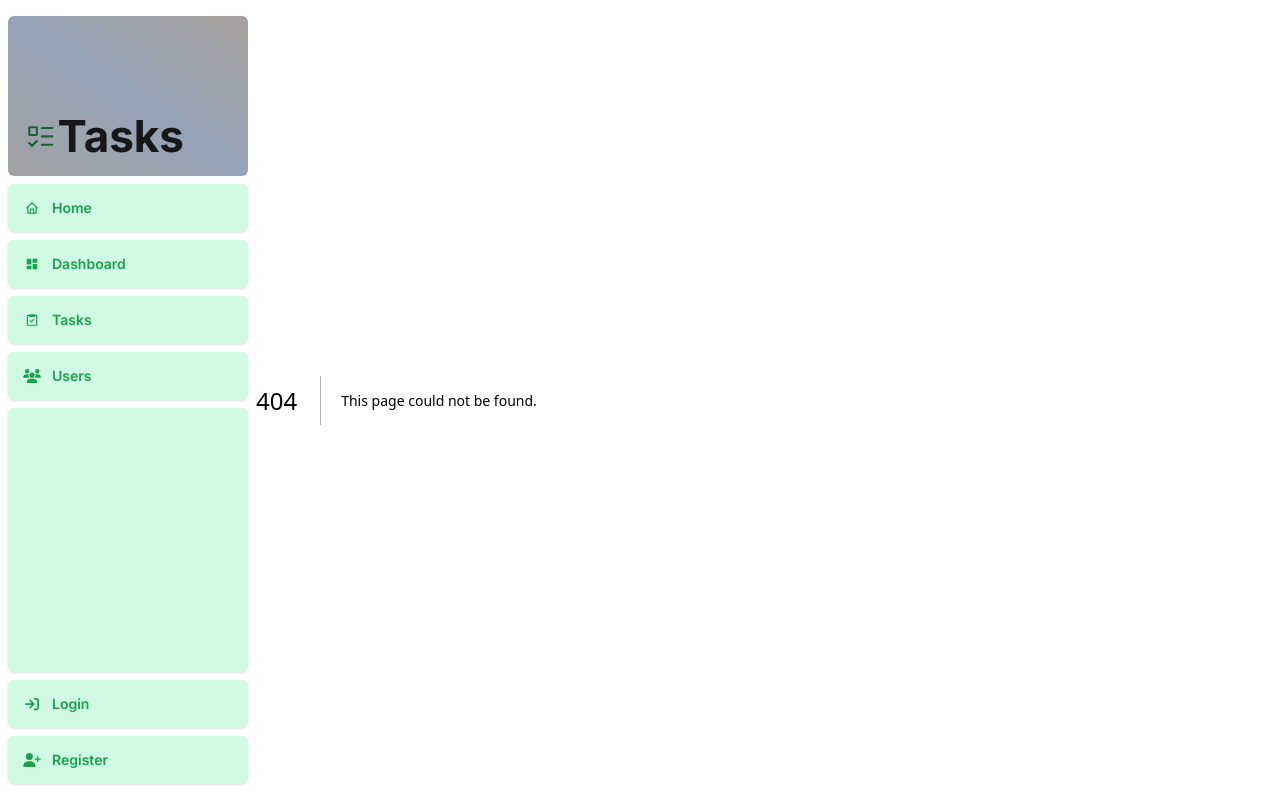
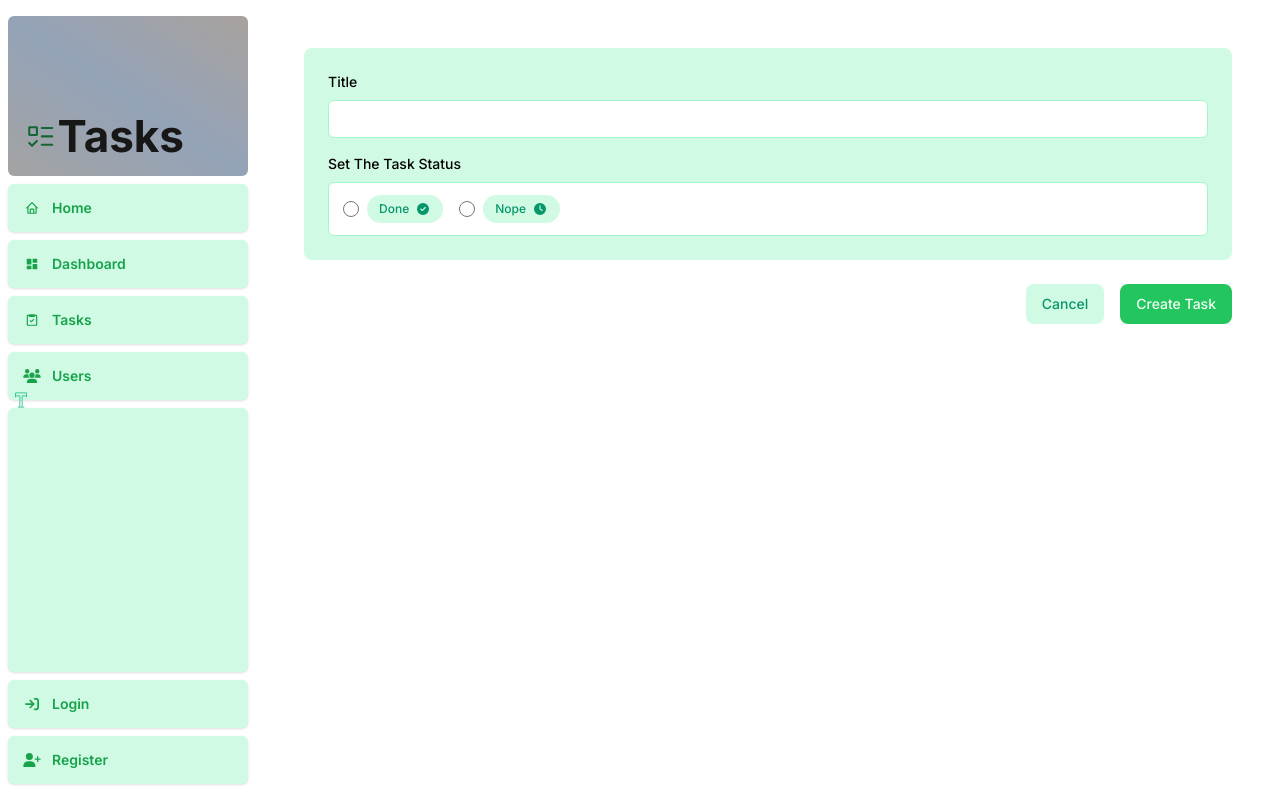
Before and after one commit to ahmad-elshowair/next-tasks, a Next.js app: page /tasks/create in a window 1280 px wide. Before the commit this address had no page. Built offline with nearby package versions, Linux system fonts and the light colour scheme.

Commit message:
"Uncomment and format main element in RootLayout, add a route for creating a task"

```diff
--- a/app/layout.tsx
+++ b/app/layout.tsx
@@ -21,9 +21,9 @@ export default function RootLayout({
 					<div className="w-full h-screen flex-none md:w-64">
 						<Sidebar />
 					</div>
-					{/* <main className="flex-grow p-6 md:overflow-y-auto md:p-12"> */}
-					{children}
-					{/* </main> */}
+					<div className="flex-grow p-6 md:overflow-y-auto md:p-12">
+						{children}
+					</div>
 				</div>
 			</body>
 		</html>
--- /dev/null
+++ b/app/tasks/create/page.tsx
@@ -0,0 +1,11 @@
+import CreateForm from "@/app/ui/tasks/CreateForm";
+
+const CreateTask = () => {
+	return (
+		<main>
+			<CreateForm />
+		</main>
+	);
+};
+
+export default CreateTask;
--- /dev/null
+++ b/app/ui/tasks/CreateForm.tsx
@@ -0,0 +1,81 @@
+import Link from "next/link";
+import { CiText } from "react-icons/ci";
+import { FaCircleCheck, FaClock } from "react-icons/fa6";
+
+const CreateForm = () => {
+	return (
+		<form action="">
+			<div className="rounded-lg bg-emerald-100 p-4 md:p-6">
+				<div className="mb-4">
+					<label className="mb-2 block text-sm font-medium" htmlFor="title">
+						Title
+					</label>
+					<input
+						id="title"
+						className="peer block w-full rounded-md border border-emerald-200 py-2 pl-10 text-sm outline-2 placeholder:text-emerald-500"
+						defaultValue=""
+						aria-describedby="title-error"
+					/>
+					<CiText className="pointer-events-none absolute left-3 top-1/2 h-[18px] w-[18px] -translate-y-1/2 text-emerald-500" />
+				</div>
+				{/* Show error here  */}
+				<fieldset>
+					<legend className="mb-2 block text-sm font-medium capitalize">
+						set the task status
+					</legend>
+					<div className="rounded-md border border-emerald-200 bg-white px-[14px] py-3">
+						<div className="flex gap-4">
+							<div className="flex items-center">
+								<input
+									id="done"
+									name="is_completed"
+									type="radio"
+									value={"done"}
+									className="h-4 w-4 cursor-pointer border-emerald-300 bg-emerald-100 text-emerald-600 focus:ring-2"
+									aria-describedby="is_completed-error"
+								/>
+								<label
+									htmlFor="done"
+									className="ml-2 flex cursor-pointer items-center gap-1.5 rounded-full bg-emerald-100 px-3 py-1.5 text-xs font-medium text-emerald-600">
+									<span className="hidden md:inline">Done</span>
+									<FaCircleCheck className="w-4 -h-4" />
+								</label>
+							</div>
+							<div className="flex items-center">
+								<input
+									id="nope"
+									name="is_completed"
+									type="radio"
+									value={"nope"}
+									className="h-4 w-4 cursor-pointer border-emerald-300 bg-emerald-100 text-emerald-600 focus:ring-2"
+									aria-describedby="is_completed-error"
+								/>
+								<label
+									htmlFor="nope"
+									className="ml-2 flex cursor-pointer items-center gap-1.5 rounded-full bg-emerald-100 px-3 py-1.5 text-xs font-medium text-emerald-600">
+									<span className="hidden md:inline">Nope</span>
+									<FaClock className="w-4 -h-4" />
+								</label>
+							</div>
+						</div>
+					</div>
+				</fieldset>
+				{/* error goes here  */}
+			</div>
+			<div className="mt-6 flex justify-end gap-4">
+				<Link
+					href={"/tasks"}
+					className="flex h-10 items-center rounded-lg bg-emerald-100 px-4 text-sm font-medium text-emerald-600 transition-colors hover:bg-emerald-200">
+					Cancel
+				</Link>
+				<button
+					type="submit"
+					className="h-10 rounded-lg bg-green-500 px-4 text-sm font-medium transition-colors hover:bg-green-400 focus-visible:outline focus-visible:outline-2 focus-visible:outline-offset-2 focus-visible:outline-green-500 active:bg-green-500 aria-disabled:cursor-not-allowed aria-disabled:opacity-50 text-green-50">
+					Create Task
+				</button>
+			</div>
+		</form>
+	);
+};
+
+export default CreateForm;
```
